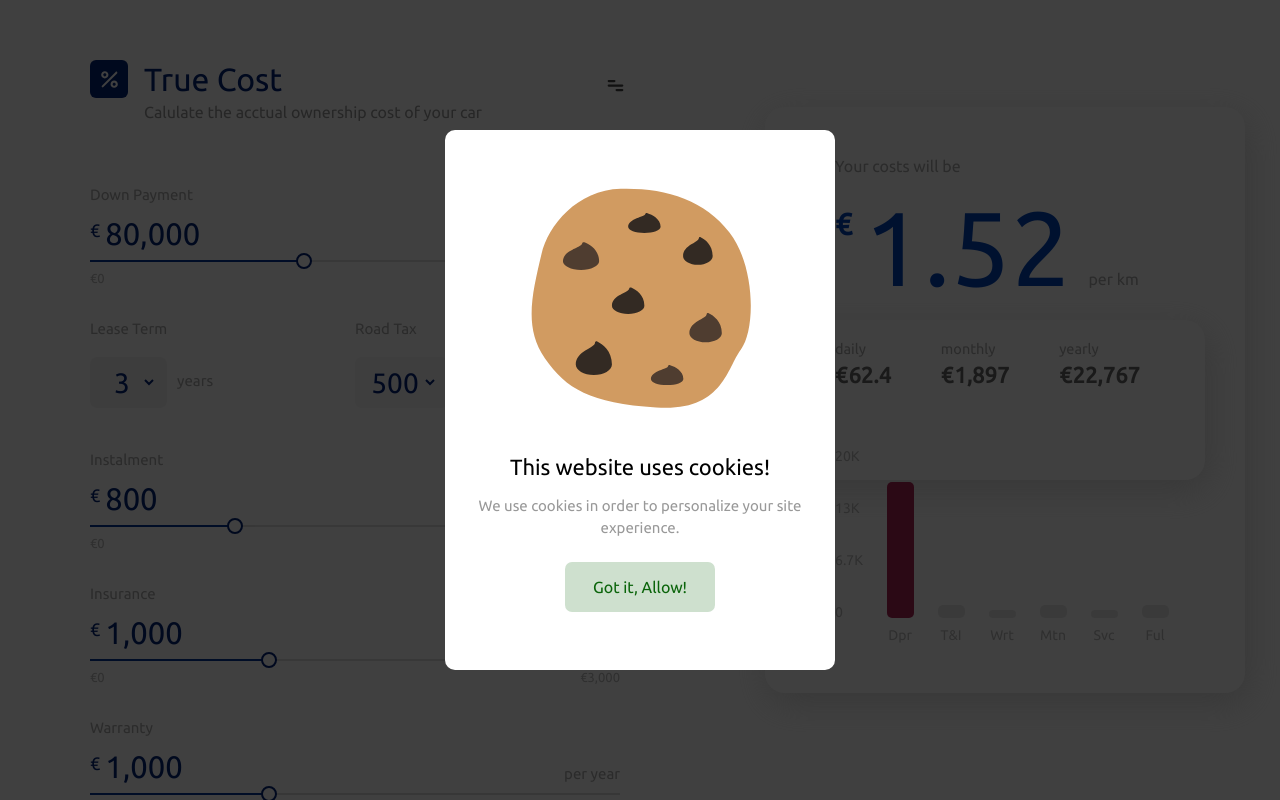
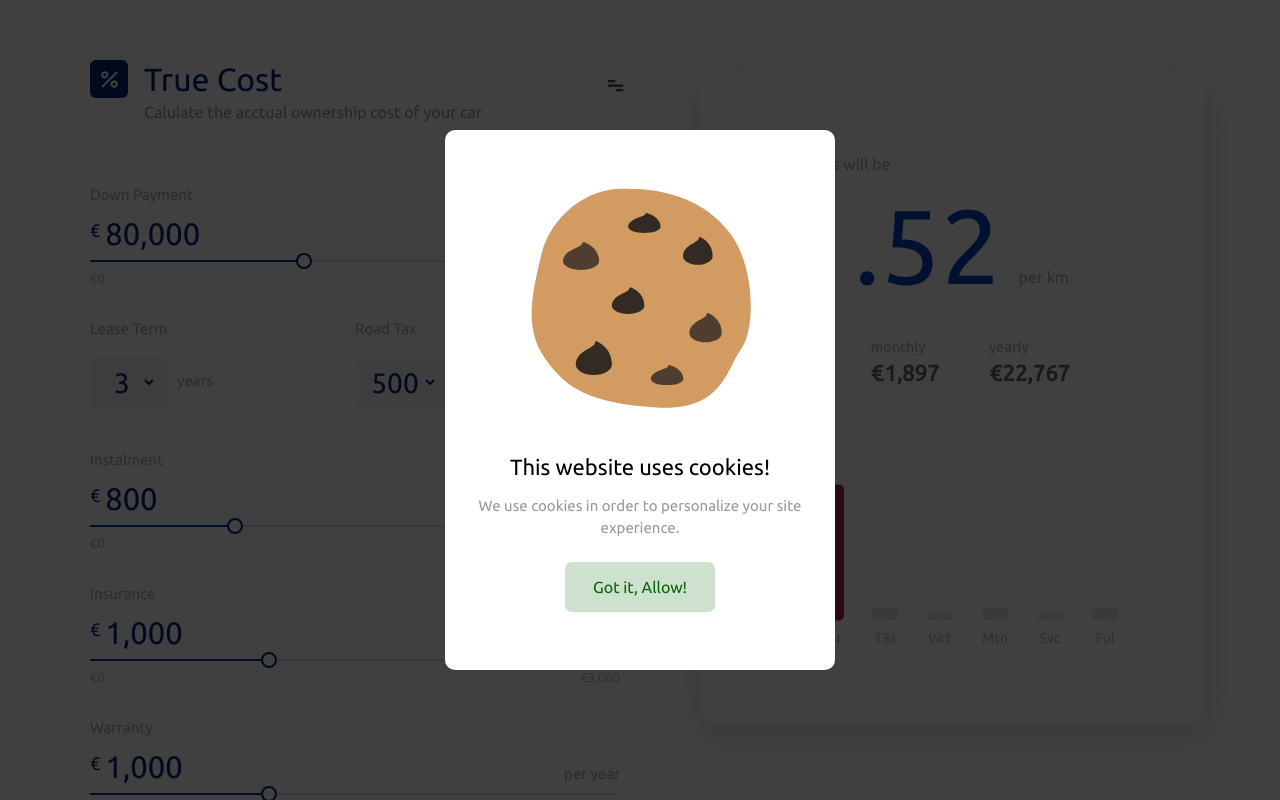
Before and after one commit to MostafaMDZH/Spot-on, a React (Create React App) app: page / in a window 1280 px wide. Built offline with nearby package versions, Linux system fonts and the light colour scheme.

Commit message:
Info.scss: improved responsive design

```diff
--- a/src/components/Info/Info.css
+++ b/src/components/Info/Info.css
@@ -1,23 +1,219 @@
+.hrefUnderline:hover,
+.hrefUnderline:focus {
+  text-decoration: underline;
+}
+
+.transBackActeffect {
+  -webkit-transition: background-color 150ms;
+  transition: background-color 150ms;
+}
+
+.transBackActeffect:enabled:active {
+  background-color: rgba(0, 0, 0, 0.025) !important;
+}
+
+@media (hover: hover) and (pointer: fine) {
+  .transBackActeffect:enabled:hover {
+    background-color: rgba(0, 0, 0, 0.025) !important;
+  }
+  .transBackActeffect:enabled:focus {
+    background-color: rgba(0, 0, 0, 0.035) !important;
+  }
+  .transBackActeffect:enabled:active {
+    background-color: rgba(0, 0, 0, 0.045) !important;
+  }
+}
+
+.transBackActeffect:disabled {
+  opacity: 0.5;
+  cursor: default;
+}
+
+.colorBackActeffect {
+  -webkit-transition: -webkit-filter 100ms;
+  transition: -webkit-filter 100ms;
+  transition: filter 100ms;
+  transition: filter 100ms, -webkit-filter 100ms;
+}
+
+.colorBackActeffect:active {
+  -webkit-filter: brightness(95%);
+          filter: brightness(95%);
+}
+
+@media (hover: hover) and (pointer: fine) {
+  .colorBackActeffect:hover {
+    -webkit-filter: brightness(95%);
+            filter: brightness(95%);
+  }
+  .colorBackActeffect:focus {
+    -webkit-filter: brightness(90%);
+            filter: brightness(90%);
+  }
+  .colorBackActeffect:active {
+    -webkit-filter: brightness(85%);
+            filter: brightness(85%);
+  }
+}
+
+.threeDotsOverflow, .Info > .costs > .distanceWrapper > .ammount, .Info > .costs > .timeWrapper > .timeCostWrapper > .ammountWrapper > .ammount {
+  white-space: nowrap;
+  overflow: hidden;
+  text-overflow: ellipsis;
+}
+
+.notSelectable {
+  -webkit-tap-highlight-color: transparent;
+  -webkit-touch-callout: none;
+  -webkit-user-select: none;
+  -moz-user-select: none;
+  -ms-user-select: none;
+  user-select: none;
+}
+
+.selectableText {
+  -webkit-touch-callout: default;
+  -webkit-user-select: text;
+  -moz-user-select: text;
+  -ms-user-select: text;
+  user-select: text;
+  cursor: text;
+}
+
+.darkThinScrollbar::-webkit-scrollbar, .notTouchScreen::-webkit-scrollbar, .notTouchScreen ::-webkit-scrollbar {
+  width: 7px;
+}
+
+.darkThinScrollbar::-webkit-scrollbar-track, .notTouchScreen::-webkit-scrollbar-track, .notTouchScreen ::-webkit-scrollbar-track {
+  background: transparent;
+}
+
+.darkThinScrollbar::-webkit-scrollbar-thumb, .notTouchScreen::-webkit-scrollbar-thumb, .notTouchScreen ::-webkit-scrollbar-thumb {
+  background: #c4c4c4;
+  border-radius: 20px;
+}
+
+.darkUltraThinScrollbar::-webkit-scrollbar {
+  width: 4px;
+}
+
+.darkUltraThinScrollbar::-webkit-scrollbar-track {
+  background: transparent;
+}
+
+.darkUltraThinScrollbar::-webkit-scrollbar-thumb {
+  background: #ccc;
+  border-radius: 20px;
+}
+
+.noScrollbar::-webkit-scrollbar {
+  width: 0;
+}
+
+.customRange {
+  width: 100%;
+  -webkit-appearance: none;
+  width: 100%;
+  background: transparent;
+  border: none;
+}
+
+.customRange:focus {
+  outline: none;
+}
+
+.customRange::-webkit-slider-thumb {
+  -webkit-appearance: none;
+  height: 16px;
+  width: 16px;
+  background-color: white;
+  border: 2px solid #027;
+  border-radius: 50%;
+  cursor: pointer;
+  margin-top: -7px;
+}
+
+.customRange::-moz-range-thumb {
+  height: 12px;
+  width: 12px;
+  background-color: white;
+  border: 2px solid #027;
+  border-radius: 50%;
+  cursor: pointer;
+}
+
+.customRange::-ms-thumb {
+  height: 16px;
+  width: 16px;
+  background-color: white;
+  border: 2px solid #027;
+  border-radius: 50%;
+  cursor: pointer;
+}
+
+.customRange::-webkit-slider-runnable-track {
+  width: 100%;
+  height: 12px;
+  cursor: pointer;
+  border-top: solid 5px white;
+  border-bottom: solid 5px white;
+  margin-top: -1px;
+  margin-bottom: -1px;
+}
+
+.customRange::-moz-range-track {
+  width: 100%;
+  height: 2px;
+  cursor: pointer;
+  background: transparent;
+  border-top: solid 8px white;
+  border-bottom: solid 8px white;
+}
+
+.customRange::-ms-track {
+  width: 100%;
+  height: 2px;
+  cursor: pointer;
+  background: transparent;
+  border-top: solid 5px white;
+  border-bottom: solid 5px white;
+  border-color: transparent;
+  color: transparent;
+}
+
+.customRange::-ms-fill-lower {
+  width: 100%;
+  height: 2px;
+  cursor: pointer;
+  background: transparent;
+  border-top: solid 5px white;
+  border-bottom: solid 5px white;
+}
+
+.customRange::-ms-fill-upper {
+  width: 100%;
+  height: 2px;
+  cursor: pointer;
+  background: transparent;
+  border-top: solid 5px white;
+  border-bottom: solid 5px white;
+}
+
 .Info {
-  width: 480px;
-  padding: 50px 70px 50px 70px;
-  border-radius: 20px;
-  -webkit-border-radius: 20px;
-  -moz-border-radius: 20px;
-  -ms-border-radius: 20px;
-  -webkit-box-shadow: 3px 10px 35px #DDD;
-          box-shadow: 3px 10px 35px #DDD;
-  position: fixed;
-  top: 50%;
-  transform: translate(0, -50%);
-  -ms-transform: translate(0, -50%);
-  -moz-transform: translate(0, -50%);
-  -webkit-transform: translate(0, -50%);
+  width: 100%;
 }
 
 .Info > .costs > .title {
+  margin: 0;
   font-size: 1.6rem;
+  font-weight: normal;
   color: #aaa;
+}
+
+.Info > .costs > .title > .benefits {
+  color: #292;
+  font-weight: bold;
+  margin-right: 1px;
 }
 
 .Info > .costs > .distanceWrapper {
@@ -44,14 +240,19 @@
 
 .Info > .costs > .distanceWrapper > .period {
   font-size: 1.6rem;
+  white-space: nowrap;
   color: #aaa;
   margin-left: 17px;
   margin-top: 75px;
 }
 
 .Info > .costs > .timeWrapper {
-  width: 100%;
-  max-width: 305px;
+  width: -webkit-fit-content;
+  width: -moz-fit-content;
+  width: fit-content;
+  max-width: 100%;
+  min-width: 305px;
+  overflow: auto;
   margin-top: 40px;
   display: -webkit-box;
   display: -ms-flexbox;
@@ -59,6 +260,8 @@
   -webkit-box-pack: justify;
       -ms-flex-pack: justify;
           justify-content: space-between;
+  gap: 15px;
+  padding-bottom: 5px;
 }
 
 .Info > .costs > .timeWrapper > .timeCostWrapper > .period {
--- a/src/components/Info/Info.scss
+++ b/src/components/Info/Info.scss
@@ -1,18 +1,19 @@
 @import '../../stylesheets/mixin';
+@import '../../stylesheets/classes';
 
 .Info{
-    width: 480px;
-    padding: 50px 70px 50px 70px;
-    @include borderRadius(20px);
-    box-shadow: 3px 10px 35px #DDD;
-    position: fixed;
-    top:50%;
-    // right: 100px;
-    @include transform(0, -50%);
+    width: 100%;
     > .costs{
         > .title{
+            margin: 0;
             font-size: 1.6rem;
+            font-weight: normal;
             color: #aaa;
+            > .benefits{
+                color: #292;
+                font-weight: bold;
+                margin-right: 1px;
+            }
         }
         > .distanceWrapper{
             display: flex;
@@ -29,20 +30,26 @@
                 letter-spacing: 0.1rem;
                 color: #04b;
                 margin-left: 12px;
+                @extend .threeDotsOverflow;
             }
             > .period{
                 font-size: 1.6rem;
+                white-space: nowrap;
                 color: #aaa;
                 margin-left: 17px;
                 margin-top: 75px;
             }
         }
         > .timeWrapper{
-            width: 100%;
-            max-width: 305px;
+            width: fit-content;
+            max-width: 100%;
+            min-width: 305px;
+            overflow: auto;
             margin-top: 40px;
             display: flex;
             justify-content: space-between;
+            gap: 15px;
+            padding-bottom: 5px;
             > .timeCostWrapper{
                 > .period{
                     font-size: 1.45rem;
@@ -63,11 +70,17 @@
                     > .ammount{
                         margin-left: 1px;
                         font-size: 2.2rem;
+                        @extend .threeDotsOverflow;
                     }
                 }
             }
         }
     }
+}
 
+// //responsive design:
+// @media only screen and (max-height: 900px){
+//     .Info{
 
-}
+//     }
+// }
```
Also changed, not shown: 1 other file (tests, documents, lock files or other folders).
